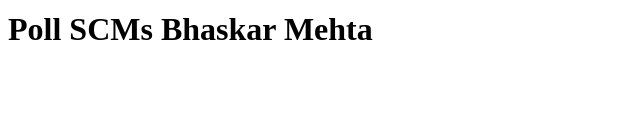
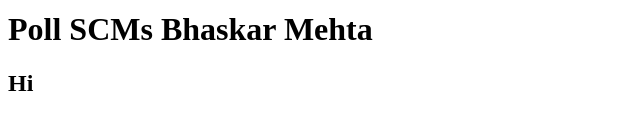
Before and after one commit to bhaskarmehta/AngularProjectDeployment, an Angular app: page / in a window 1280 px wide. Shown: the part 354-484 px from the top of the page, without its empty margins (0-640 px from the left). Built offline with nearby package versions, Linux system fonts and the light colour scheme.

Commit message:
Update app.component.html

```diff
--- a/src/app/app.component.html
+++ b/src/app/app.component.html
@@ -6,3 +6,4 @@
 <h1> Automation is happening  </h1>
 <h1> We are done tthe </h1>
 <h1> Poll SCMs Bhaskar Mehta</h1>
+<h2> Hi </h2>
```
